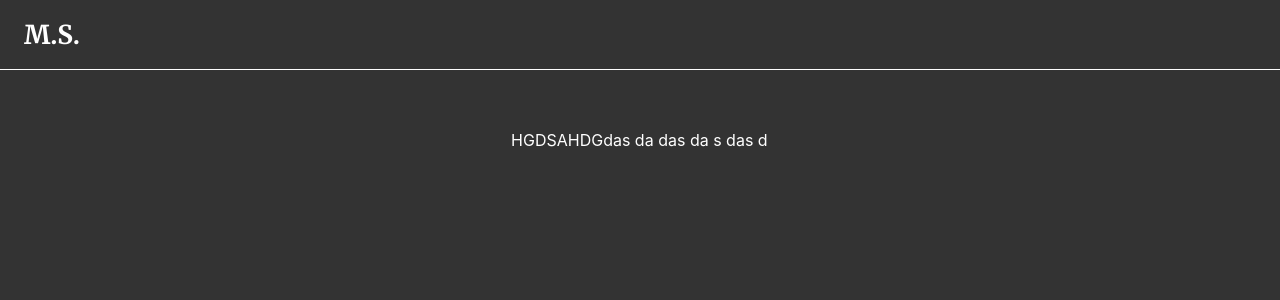
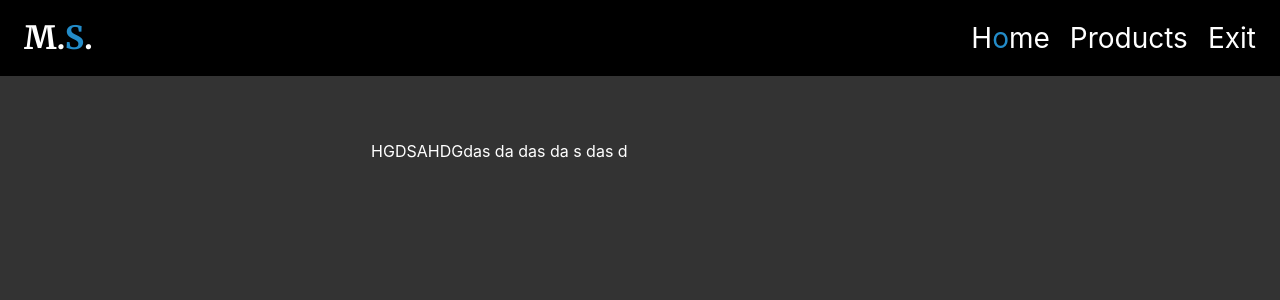
Before and after one commit to MateuszMalec1611/TSC-React-Mobile-Store, a React (Create React App) app: page /home in a window 1280 px wide. Shown: the top 300 px of the page. Built offline with nearby package versions, Linux system fonts and the light colour scheme.

Commit message:
feat: add navigation for desktop

```diff
--- a/src/components/Navigation/Navigation.module.css
+++ b/src/components/Navigation/Navigation.module.css
@@ -1,4 +1,4 @@
-@import url('../../css//colors.css');
+@import url('../../css/colors.css');
 
 .nav {
     padding: 10px 14px;
@@ -6,7 +6,7 @@
     justify-content: space-between;
     align-items: center;
     width: 100%;
-    border-bottom: 1px solid white;
+    background-color: black;
 }
 
 .logo,
@@ -21,10 +21,6 @@
 }
 
 .logo span {
-    transition: color 0.3s;
-}
-
-.logo:hover span {
     color: var(--color-blue);
 }
 
@@ -63,27 +59,6 @@
     color: var(--color-blue);
 }
 
-.active::before {
-    position: absolute;
-    left: 0;
-    width: 2px;
-    background-color: var(--color-blue);
-    content: '';
-}
-
-.active::before {
-    top: 50%;
-    transform: translateY(-50%);
-    height: 60%;
-    z-index: 0;
-}
-/* .active::after {
-    right: 14px;
-    width: 10px;
-    background-color: var(--color-blue);
-    z-index: 1;
-} */
-
 /*NAVBAR */
 .barBox {
     position: relative;
@@ -98,6 +73,7 @@
     left: 50%;
     top: 50%;
     transform: translate(-50%, -50%);
+    background-color: var(--color-blue);
 }
 .bar,
 .bar::before,
@@ -105,7 +81,6 @@
     position: absolute;
     width: 23px;
     height: 2px;
-    background-color: white;
     z-index: -1;
     transition: transform 0.3s;
 }
@@ -114,6 +89,7 @@
 .bar::after {
     content: '';
     left: 0;
+    background-color: var(--color-white);
 }
 
 .bar::before {
@@ -146,4 +122,49 @@
     .barBox {
         display: none;
     }
+
+    .navList {
+        position: unset;
+        width: unset;
+        height: unset;
+        top: unset;
+        transform: unset;
+        background-color: transparent;
+    }
+
+    .logo {
+        font-size: 32px;
+    }
+
+    .navList ul {
+        flex-direction: row;
+    }
+    .navList ul li {
+        margin-top: unset;
+    }
+
+    .navList ul li a {
+        font-size: 28px;
+    }
+
+    .active::before,
+    .active::after {
+        position: absolute;
+        top: unset;
+        left: unset;
+        bottom: 5px;
+        height: 2px;
+    }
+
+    .active::before {
+        left: 50%;
+        transform: translateX(-50%);
+        width: 90%;
+        background-color: var(--color-white);
+    }
+    .active::after {
+        right: 18%;
+        background-color: var(--color-blue);
+        width: 20px;
+    }
 }
--- a/src/components/Navigation/Navigation.tsx
+++ b/src/components/Navigation/Navigation.tsx
@@ -29,6 +29,11 @@ const Navigation: React.FC = () => {
                     </li>
                     <li>
                         <NavLink activeClassName={styles.active} to="/" exact>
+                            P<span>r</span>oducts
+                        </NavLink>
+                    </li>
+                    <li>
+                        <NavLink activeClassName={styles.active} to="/" exact>
                             E<span>x</span>it
                         </NavLink>
                     </li>
--- a/src/components/layout/Layout.module.css
+++ b/src/components/layout/Layout.module.css
@@ -1,9 +1,12 @@
 .container {
     position: relative;
-    height: 100vh;
+    min-height: 100vh;
     overflow-x: hidden;
 }
 .main {
+    padding: 5px 10px;
+    width: 100%;
+    max-width: 1000px;
     text-align: center;
     margin-top: 60px;
 }
--- a/src/css/colors.css
+++ b/src/css/colors.css
@@ -1,3 +1,4 @@
 :root {
     --color-blue: rgb(35 140 201);
+    --color-white: #fff;
   }
--- a/src/index.css
+++ b/src/index.css
@@ -13,7 +13,6 @@ body {
         'Fira Sans', 'Droid Sans', 'Helvetica Neue', sans-serif;
     -webkit-font-smoothing: antialiased;
     -moz-osx-font-smoothing: grayscale;
-    overflow-x: hidden;
 }
 
 code {
--- a/src/pages/Greeting/Greeting.module.css
+++ b/src/pages/Greeting/Greeting.module.css
@@ -44,8 +44,8 @@
     text-transform: uppercase;
     background-color: transparent;
     font-size: 18px;
-    color: white;
-    border: 1px solid white;
+    color: var(--color-white);
+    border: 1px solid var(--color-white);
     box-shadow: 4px 4px 5px black;
     border-radius: 6px;
     transition: background-color 0.2s 0.2s, transform 0.3s;
```
